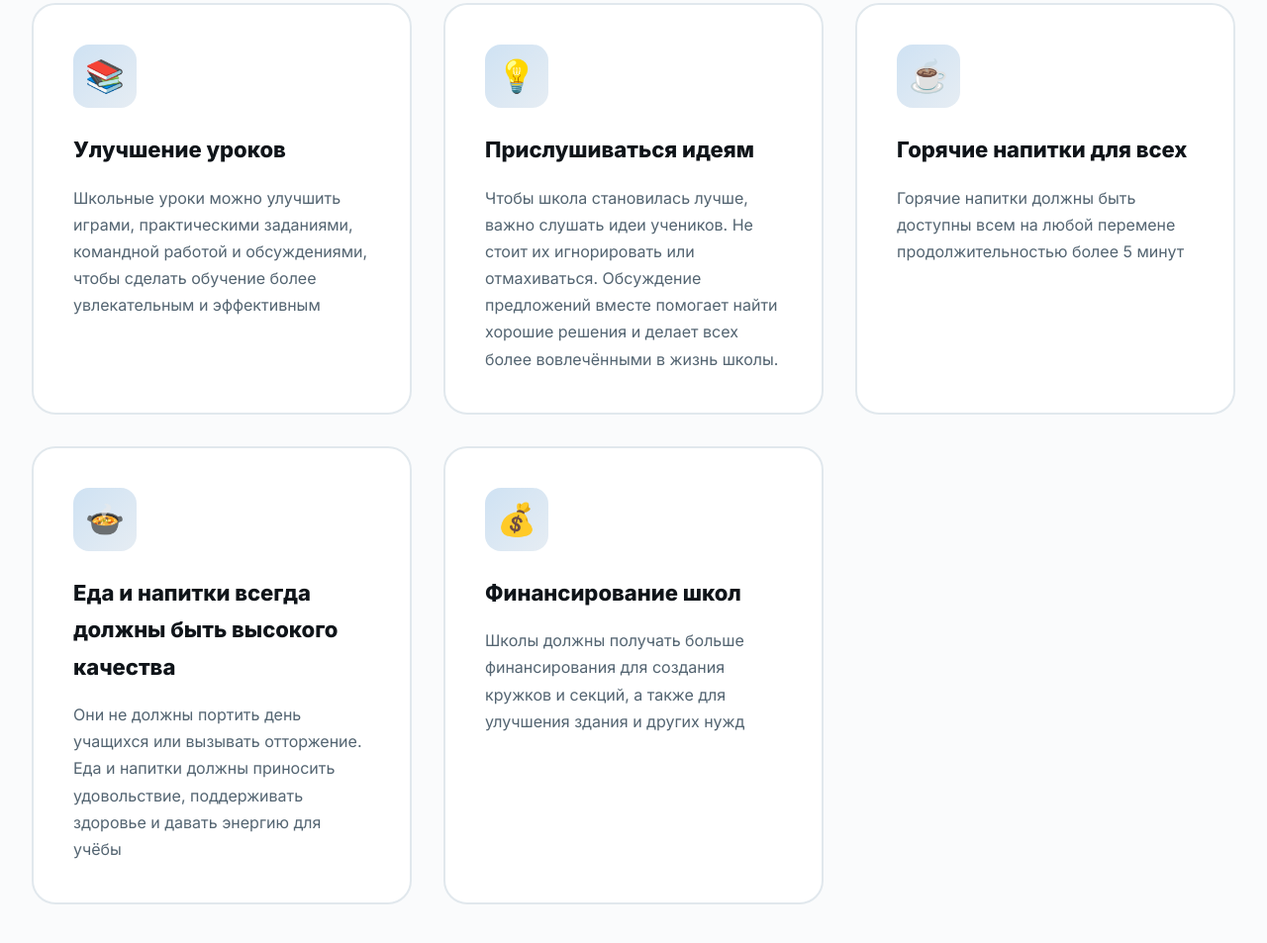
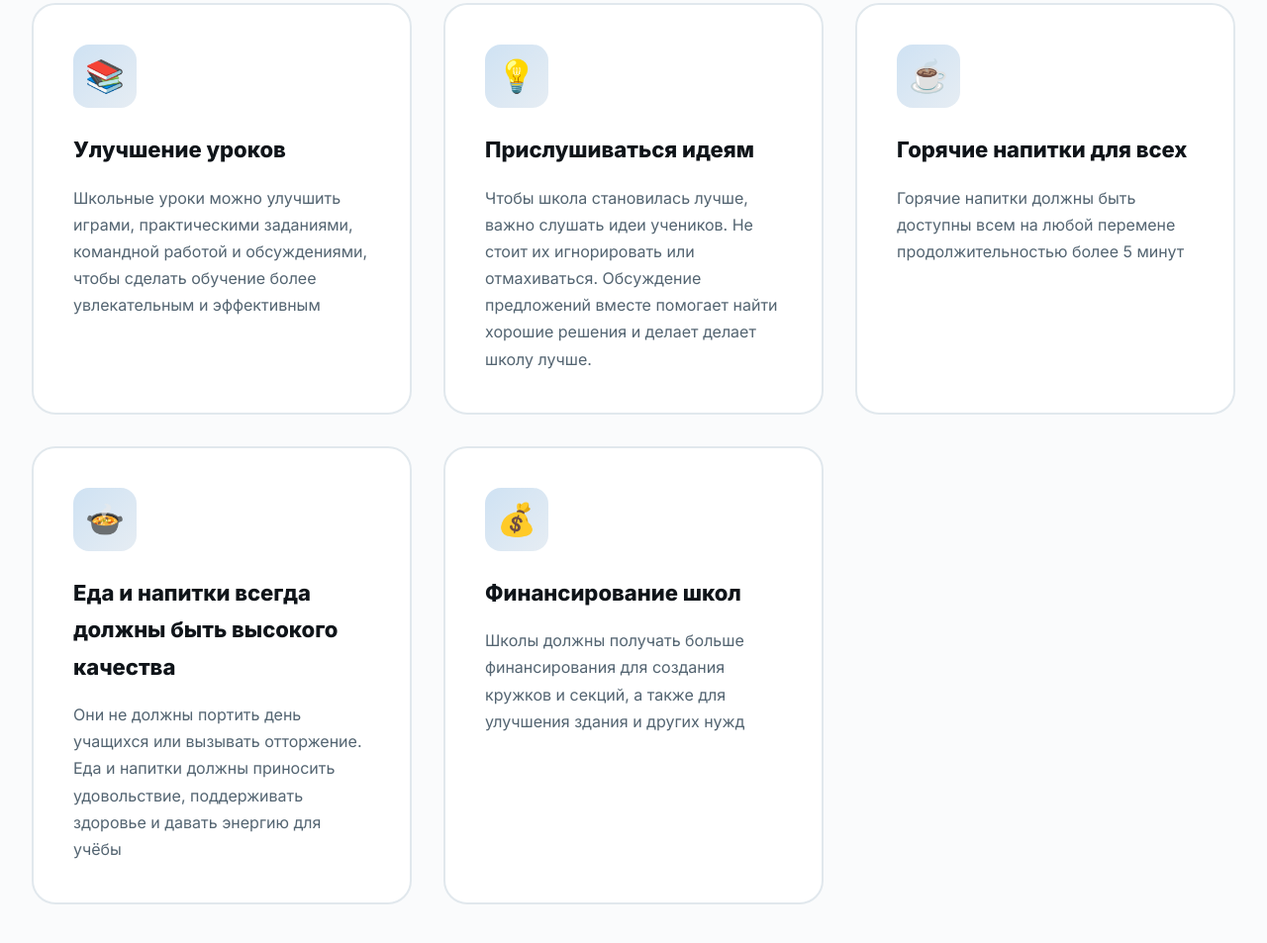
Before and after one commit to Akomon333/WebsiteForElection, a plain HTML site: page index.html in a window 1280 px wide. Shown: the part 1674-2627 px from the top of the page at 99% size. Drawn offline with Linux system fonts and the light colour scheme.

Commit message:
change text a bit in the issue 3

```diff
--- a/index.html
+++ b/index.html
@@ -84,7 +84,7 @@
         <article class="issue">
           <div class="issue-icon">💡</div>
           <h3>Прислушиваться идеям</h3>
-          <p>Чтобы школа становилась лучше, важно слушать идеи учеников. Не стоит их игнорировать или отмахиваться. Обсуждение предложений вместе помогает найти хорошие решения и делает всех более вовлечёнными в жизнь школы.</p>
+          <p>Чтобы школа становилась лучше, важно слушать идеи учеников. Не стоит их игнорировать или отмахиваться. Обсуждение предложений вместе помогает найти хорошие решения и делает делает школу лучше.</p>
         </article>
         <article class="issue">
           <div class="issue-icon">☕</div>
```
